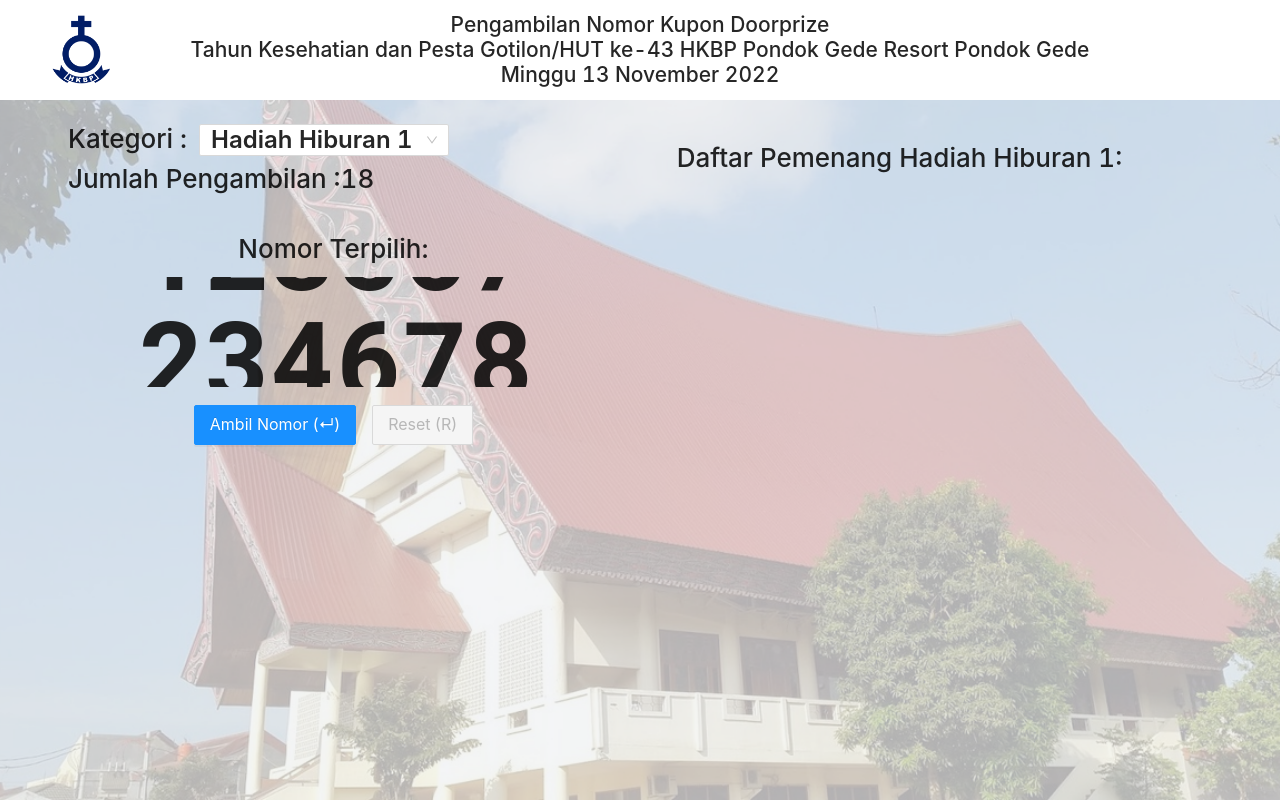
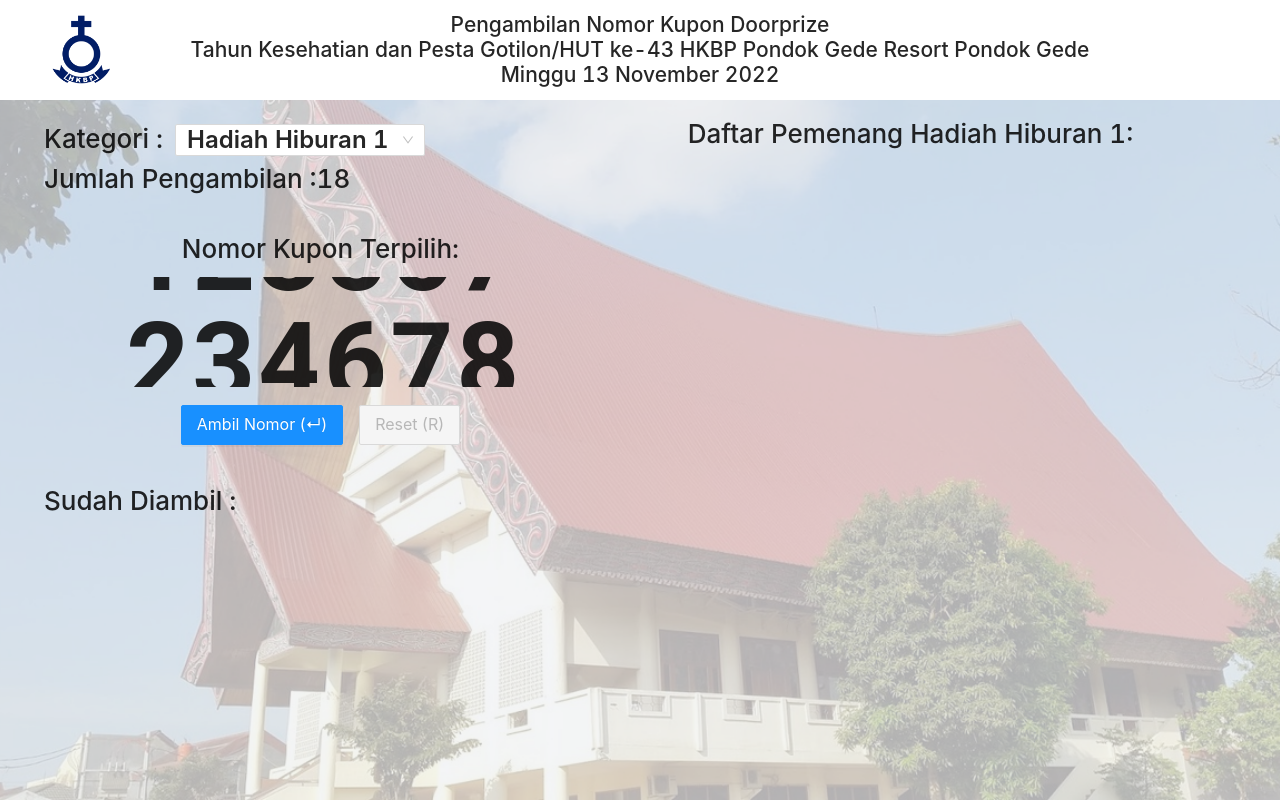
Before and after one commit to kevincsianipar/doorprize-gotilon, a React (Create React App) app: page / in a window 1280 px wide. Built offline with nearby package versions, Linux system fonts and the light colour scheme.

Commit message:
change web title and icon

```diff
--- a/public/index.html
+++ b/public/index.html
@@ -2,14 +2,14 @@
 <html lang="en">
   <head>
     <meta charset="utf-8" />
-    <link rel="icon" href="%PUBLIC_URL%/favicon.ico" />
+    <link rel="icon" href="%PUBLIC_URL%/logohkbp.png" />
     <meta name="viewport" content="width=device-width, initial-scale=1" />
     <meta name="theme-color" content="#000000" />
     <meta
       name="description"
       content="Web site created using create-react-app"
     />
-    <link rel="apple-touch-icon" href="%PUBLIC_URL%/logo192.png" />
+    <link rel="apple-touch-icon" href="%PUBLIC_URL%/logohkbp.png" />
     <!--
       manifest.json provides metadata used when your web app is installed on a
       user's mobile device or desktop. See https://developers.google.com/web/fundamentals/web-app-manifest/
@@ -24,7 +24,7 @@
       work correctly both with client-side routing and a non-root public URL.
       Learn how to configure a non-root public URL by running `npm run build`.
     -->
-    <title>React App</title>
+    <title>Doorprize Pesta Gotilon HKBP Pondok Gede</title>
   </head>
   <body>
     <noscript>You need to enable JavaScript to run this app.</noscript>
--- a/src/App.js
+++ b/src/App.js
@@ -27,7 +27,7 @@
       picks: 18
     },
     {
-      text: "Hadiah Hiburan Tambahan",
+      text: "Hadiah Hiburan",
       value: "hiburan3",
       picks: 18
     },
@@ -177,7 +177,7 @@
         </Col>
       </Header>
       <Content className="site-layout" size='large' style={{ padding: '0px 50px', marginTop: 100 }}>
-        <div className="site-layout-background" style={{ padding: 24, height: 'calc(100vh - 100px)' }}>
+        <div className="site-layout-background" style={{ padding: '24px 0px', height: 'calc(100vh - 100px)' }}>
           <Row>
             <Col span={11}>
               <Row gutter={12}>
@@ -192,7 +192,7 @@
                   {categoryOptions.find(o => o.value === selectedCategory).picks}</h1>
               </Row>
               <Row type="flex" justify="center" align="top" style={{ marginTop: 32 }}>
-                <h1 style={{ fontSize: 26, lineHeight: 0.8, padding: 4 }}>Nomor Terpilih:</h1>
+                <h1 style={{ fontSize: 26, lineHeight: 0.8, padding: 4 }}>Nomor Kupon Terpilih:</h1>
               </Row>
               {num > 0 && (
                 <div class="numbers">
@@ -275,10 +275,16 @@
                   </Button>
                 </Col>
               </Row>
+
+              <Row gutter={12}>
+                <h1 style={{ paddingTop: 46, fontSize: 26, lineHeight: 0.8 }}>Sudah Diambil :
+                  {winnerByCategory[selectedCategory] && winnerByCategory[selectedCategory].length}
+                </h1>
+              </Row>
             </Col>
             <Col span={13}>
               <Row type="flex" justify="center" align="top">
-                <h1 style={{ paddingTop: 24, fontSize: 26, lineHeight: 0.8 }}>Daftar Pemenang {categoryOptions.find(o => o.value === selectedCategory).text}:</h1>
+                <h1 style={{ fontSize: 26, lineHeight: 0.8 }}>Daftar Pemenang {categoryOptions.find(o => o.value === selectedCategory).text}:</h1>
               </Row>
               <Row type="flex" justify="center" align="top">
                 {winnerByCategory[selectedCategory] && (winnerByCategory[selectedCategory]).map(value =>
@@ -301,7 +307,15 @@
                       }
                       <h1
                         padding={0}
-                        style={{ fontSize: 38, fontWeight: 600, marginLeft: -12, marginTop: -15, color: confirmedWinnerList.includes(value) ? 'forestgreen' : 'black' }}>
+                        style={
+                          {
+                            fontSize: 38,
+                            fontWeight: 600,
+                            marginLeft: -12,
+                            marginTop: -15,
+                            color: confirmedWinnerList.includes(value) ? '#32CD32' : 'black'
+                          }
+                        }>
                         {renderCouponNumber(value)}
                       </h1>
                     </Card>
```
Also changed, not shown: public/logohkbp.png (added), public/manifest.json.
